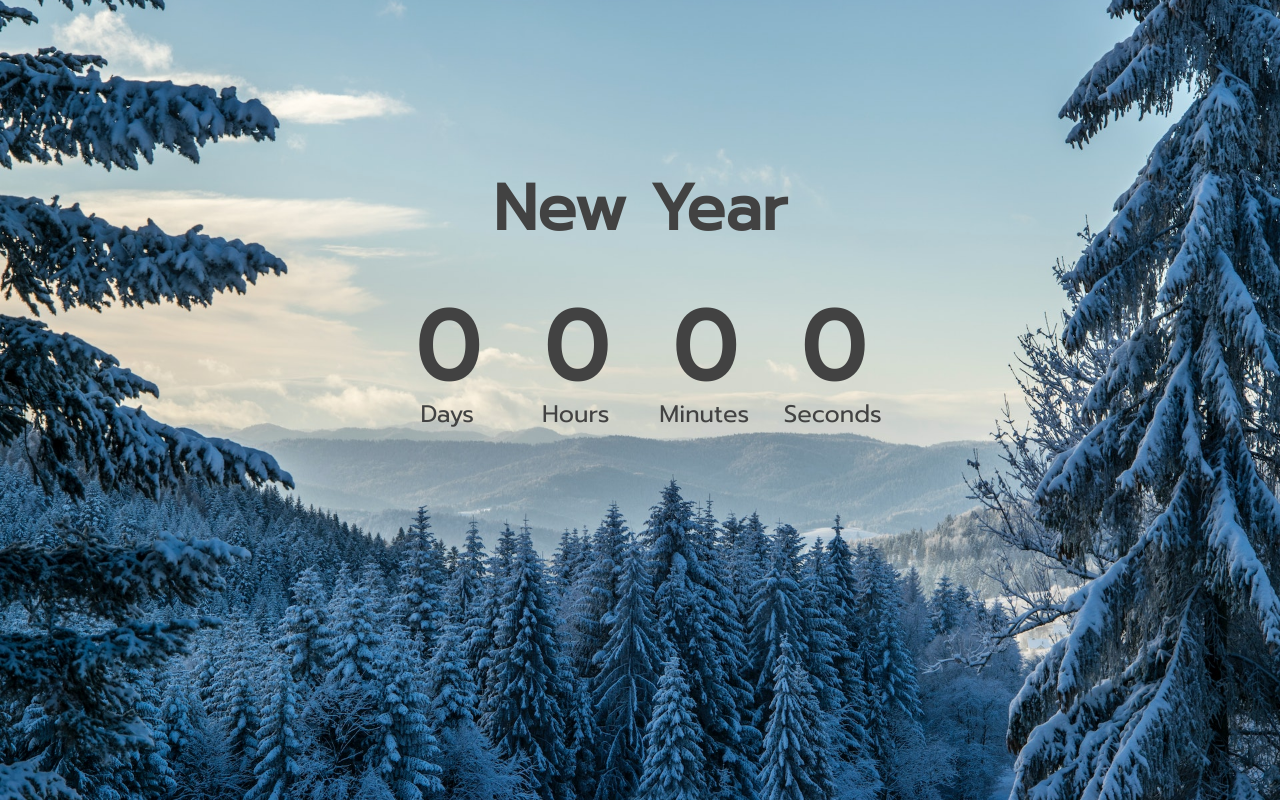
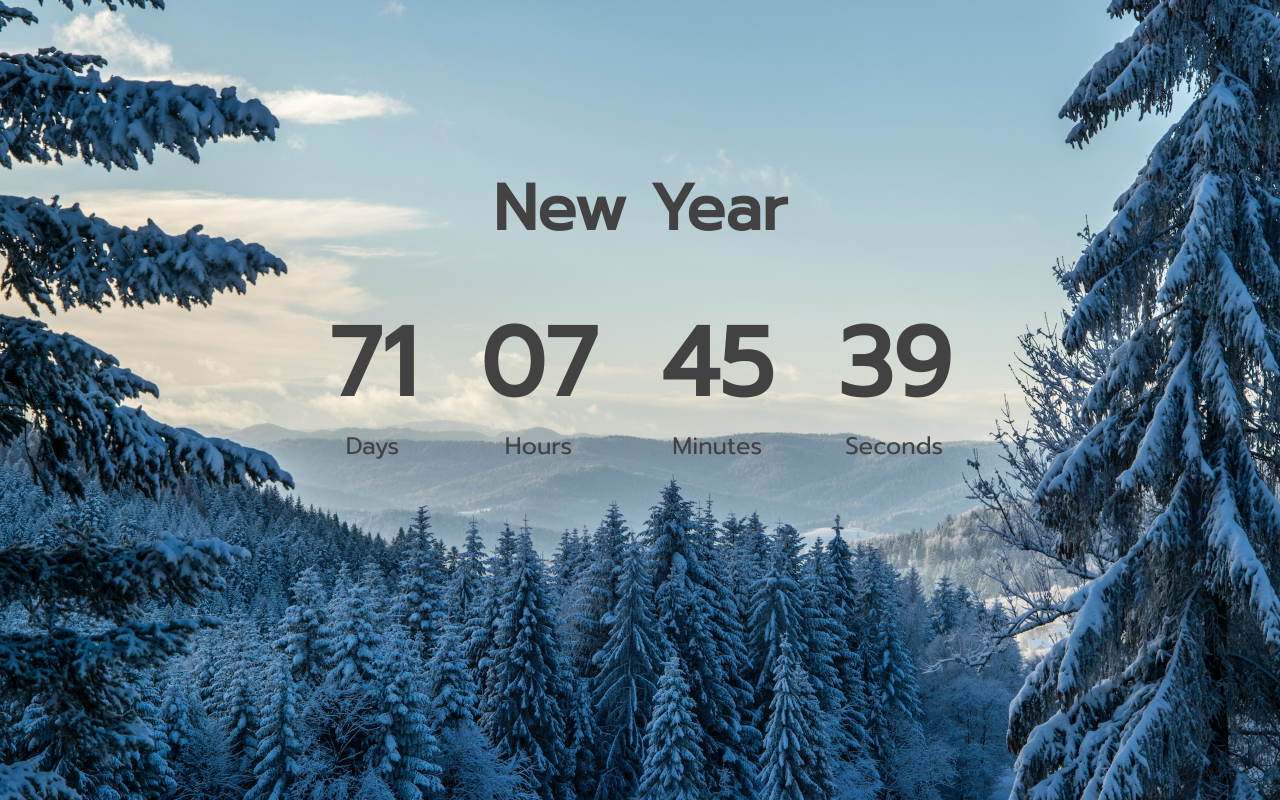
Before and after one commit to Kuurosu/new-year-countdown, a plain HTML site: page index.html in a window 1280 px wide. Drawn offline with Linux system fonts and the light colour scheme.

Commit message:
Add JavaScript and style to different screen sizes

```diff
--- a/assets/css/style.css
+++ b/assets/css/style.css
@@ -27,11 +27,14 @@ h1 {
     font-size: 6rem;
     font-weight: bold;
     line-height: 1;
-    margin: 0 2rem;
+    margin: 1rem 2rem;
 }
 
 .countdown-container {
     display: flex;
+    flex-wrap: wrap;
+    align-items: center;
+    justify-content: center;
 }
 
 .countdown {
@@ -41,3 +44,24 @@ h1 {
 .countdown span {
     font-size: 1.5rem;
 }
+
+@media screen and (max-width: 685px) {
+    h1 {
+        margin-top: 2rem;
+    }
+
+    .countdown {
+        flex-basis: 50%;
+    }
+}
+
+@media screen and (max-width: 375px) {
+    .big-text {
+        font-size: 4rem;
+    }
+
+    .countdown {
+        margin-top: -2rem;
+        margin-bottom: 2rem;
+    }
+}
--- a/assets/js/script.js
+++ b/assets/js/script.js
@@ -0,0 +1,33 @@
+const daysEl = document.getElementById('days');
+const hoursEl = document.getElementById('hours');
+const minutesEl = document.getElementById('minutes');
+const secondsEl = document.getElementById('seconds');
+
+const newYears = `1 Jan 2023`;
+
+function countdown() {
+
+    const newYearsDate = new Date(newYears);
+    const currentDate = new Date();
+
+    const totalSeconds = (newYearsDate - currentDate) / 1000;
+
+    const days = Math.floor(totalSeconds / 3600 / 24);
+    const hours = Math.floor(totalSeconds / 3600) % 24;
+    const minutes = Math.floor(totalSeconds /60) % 60;
+    const seconds = Math.floor(totalSeconds) % 60;
+
+    daysEl.innerText = formatTime(days);
+    hoursEl.innerHTML = formatTime(hours);
+    minutesEl.innerHTML = formatTime(minutes);
+    secondsEl.innerHTML = formatTime(seconds);
+
+}
+
+function formatTime(time) {
+    return time < 10 ? (`0${time}`) : time;
+}
+
+countdown();
+
+setInterval(countdown, 1000);
```
Also changed, not shown: assets/images/fireworks.jpg (deleted).
